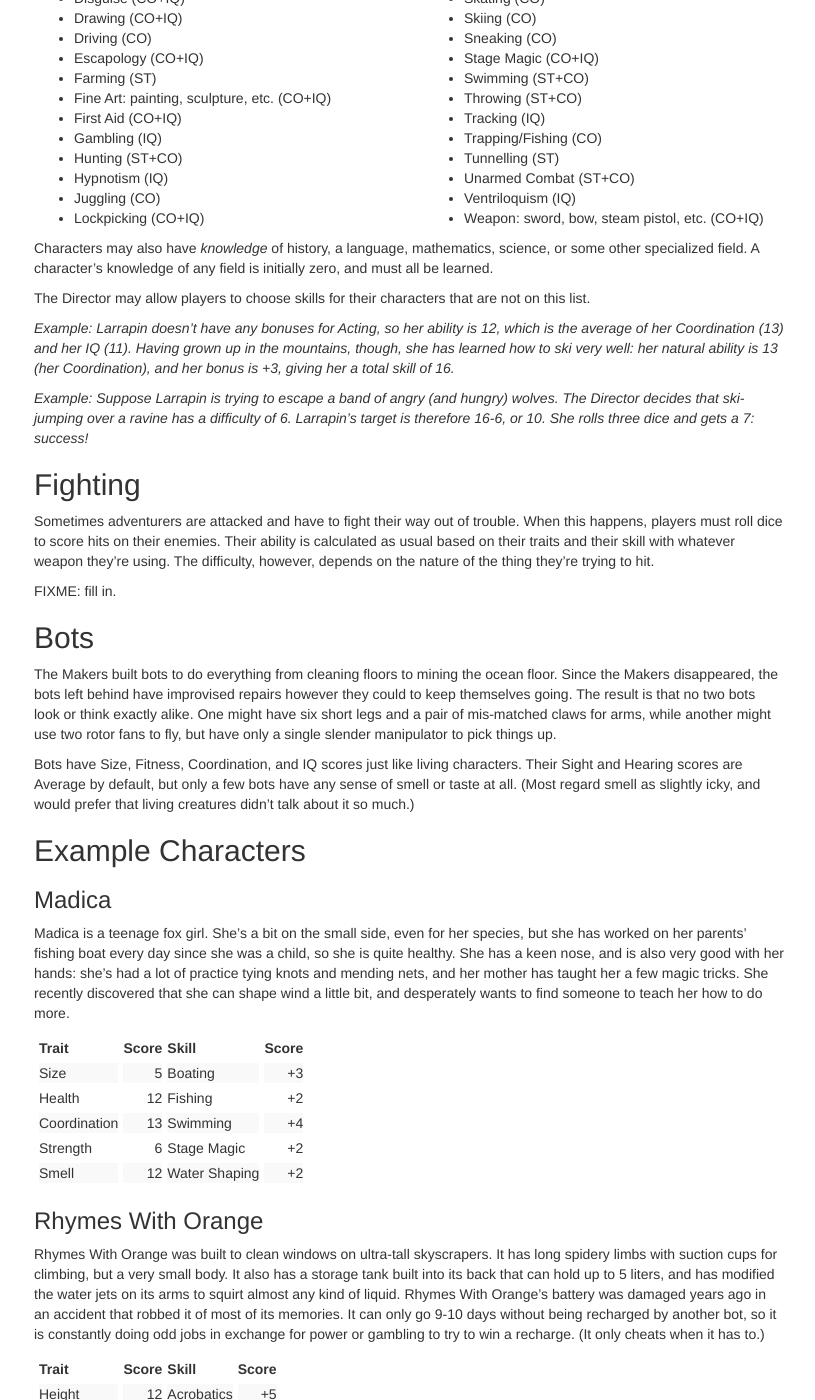
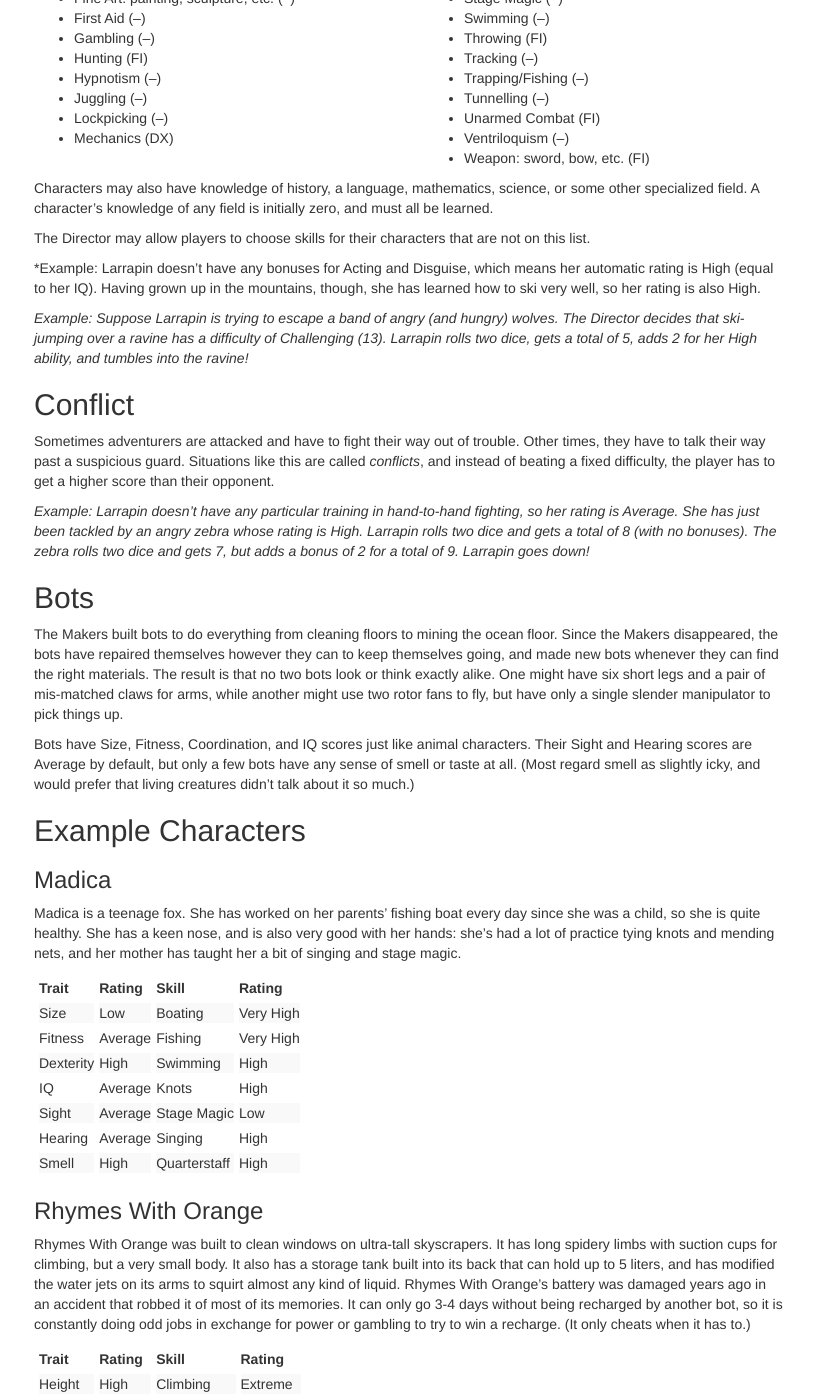
Before and after one commit to gvwilson/sensibleadventures, a Jekyll site: the page built from shapers.md, in a window 1280 px wide and 1400 px high, scrolled down 3282 px. Shown: the whole window, without its empty margins (36-851 px from the left). Built offline with Jekyll 4.4.1, drawn with Linux system fonts in a browser that asks for light colours; nearby versions of some CDN libraries; library files that are not in the unit come from our copies; some of the changed text lies outside the part shown.

Commit message:
Using PDQ rules for Shapers and Bots

```diff
--- a/shapers.md
+++ b/shapers.md
@@ -37,9 +37,9 @@
 ## Game Mechanics
 
 Every character in *Shapers and Bots* is described by a handful of *traits*.
-Everything a character might want to do---climb a wall,
-sing a song,
-or persuade an angry bear not to throw them overboard---has a *difficulty*.
+Everything a character might want to do,
+like climb a wall,
+has a *difficulty*.
 Together,
 the two determine the odds of the character doing what they want to do.
 
@@ -86,7 +87,7 @@
 
 2. Shau Sheu now needs to climb a slippery icefall.
    The task is challenging,
-   so she needs to get 11 or better to do it.
+   so she needs to get 13 or better to do it.
    She rolls 2 and 6, adds 2 for her Good rating:
    nope.
    The total is only 10,
@@ -94,7 +95,7 @@
 
 ## Characters
 
-Every character has these four traits:
+Every character has an Average rating for these four traits unless otherwise noted:
 
 - **Size**: how large the character is.
   In exceptional cases,
@@ -111,10 +112,8 @@
 - **IQ**: how good the character is at book learning and puzzle solving.
   Note that a character with a low IQ is not necessarily stupid.
 
-All of a character's traits are Average unless otherwise noted.
-Every animal character may also have ratings for **Sight**, **Hearing**, and **Smell**.
-These are all Average too unless otherwise noted,
-so they usually don't need to be written down.
+Every character also has ratings for **Sight**, **Hearing**, and **Smell**.
+These are all Average too unless otherwise noted.
 
 > Note: Smell includes the sense of taste.
 
@@ -125,10 +124,8 @@
 - **Honesty**: how likely the character is to tell the truth.
 
 Player characters (PCs) don't have scores for these
-because it's up to the player to be brave
-and to tell the truth (or not).
-NPCs only need to be given scores for these traits
-when it's important to the game.
+because being brave and telling the truth (or not) are part of the game.
+NPCs only need to be given scores for these traits when it's important.
 
 ## Species
 
@@ -140,7 +137,7 @@
 | bison     | High      |           | Very Low  | Low       |         |       | horns              |
 | eagle     | Low       | Very High |           | Very High | High    | Low   | flying             |
 | elephant  | Very High |           |           |           |         |       | prehensile trunk   |
-| fox       | Low       |           | High      | High      |         |       | carnivore          |
+| fox       | Low       |           | High      |           |         | High  | carnivore          |
 | goat      |           |           |           |           |         |       | horns              |
 | kangaroo  |           | High      |           |           |         |       | leaping            |
 | lion      |           | High      |           |           | High    | High  | carnivore          |
@@ -154,15 +151,20 @@
 | zebra     |           |           |           |           |         |       |                    |
 
 *Example:
-Larrapin is a 15-year-old rabbit, so her ratings are:*
+Larrapin is a very bright 15-year-old rabbit.*
 
-- *Size: Very Low.*
-- *Fitness: Average*
-- *Dexterity: Average*
-- *IQ: Average*
-- *Sight: Average*
-- *Hearing: High*
-- *Smell: High*
+| Trait     | Rating   |
+| --------- | -------- |
+| Size      | Very Low |
+| Fitness   | Average  |
+| Dexterity | Average  |
+| IQ        | High     |
+| Sight     | Average  |
+| Hearing   | High     |
+| Smell     | High     |
+
+Note that her IQ is High rather than Average:
+Larrapin loves to do puzzles and word games.
 
 ## Shaping
 
@@ -176,21 +178,19 @@
 
 -  **Earth**: dirt and stone. Very experienced earth shapers can also shape metal.
 
--  **Air**: wind.
+-  **Air**: wind and sound.
 
--  **Fire**: flames.
+-  **Light**: create (silent) illusions and make shadows.
 
 -  **Water**: in its liquid form. Very experienced shapers can also shape ice.
+   Water-shaping an animal is a very serious crime.
 
 -  **Luck**: increase or decrease the chance of something happening.
 
--  **Time**: slow things down or speed things up.  (Nobody can stop or reverse time, or see the future.)
+-  **Time**: slow things down or speed things up.
+   (Nobody can stop or reverse time, or see the future.)
 
-It is extremely rare for someone to be able to do more than one kind of shaping,
-and no one can shape opposites:
-Earth and Air,
-Fire and Water,
-Luck and Time.
+It is *extremely* rare for someone to be able to do more than one kind of shaping.
 
 *Example:
 Larrapin is a water shaper.
@@ -201,85 +201,64 @@
 ## Skills
 
 Every character has skills that they're particularly good at.
-A skill is recorded as a *bonus*:
-+1 means a little knowledge,
-+2 is more,
-and so on.
-A score of 4 or more is very good,
-and a score or 6 or higher is generally considered an expert.
-
-Every time a character needs to do something difficult,
-their player or the Director rolls three dice to see if they succeeded or not.
-If the total of the three dice is less than or equal to the number they need,
-they succeed.
-If the total is greater than that number,
-they fail.
-
-The number needed,
-called the *target*,
-is the value of one of the player's traits,
-plus their skill (if they have one),
-minus the difficulty of the task.
-
-Some useful skills are listed below with the trait they add to.
-If two traits are listed,
-the character's basic ability is the average of those two traits rounded down
-(so that it is never less than the lower of their two trait scores).
-If the basic skill is "--",
-it means that characters don't have any natural ability:
-everything has to be learned from scratch.
+Some common skills are listed below
+along with the trait or traits they are based on.
+If a person doesn't have any special training,
+their ability in that skill is equal to their level in that trait
+(or the lower of their traits' levels if several are listed).
+If the base trait is "--" it means that characters don't have any ability at all by default.
 
 <div class="row">
 <div class="col-sm-6" markdown="1">
-- Acrobatics (CO)
-- Acting (CO+IQ)
-- Animal Handling (ST+CO)
-- Boating (ST+CO)
-- Camouflage (CO)
-- Camping (CO+IQ)
-- Climbing (ST+CO)
-- Craft: carpentry, sewing, etc. (CO)
-- Dancing (CO)
-- Disguise (CO+IQ)
-- Drawing (CO+IQ)
-- Driving (CO)
-- Escapology (CO+IQ)
-- Farming (ST)
-- Fine Art: painting, sculpture, etc. (CO+IQ)
-- First Aid (CO+IQ)
-- Gambling (IQ)
-- Hunting (ST+CO)
-- Hypnotism (IQ)
-- Juggling (CO)
-- Lockpicking (CO+IQ)
+- Acrobatics (FI)
+- Acting/Disguise (IQ)
+- Animal Handling (FI,IQ)
+- Boating (--)
+- Camouflage (--)
+- Camping (FI,DX,IQ)
+- Climbing (FI)
+- Craft: carpentry, sewing, etc. (--)
+- Dancing (FI)
+- Drawing (--)
+- Driving (--)
+- Escapology (--)
+- Farming (--)
+- Fine Art: painting, sculpture, etc. (--)
+- First Aid (--)
+- Gambling (--)
+- Hunting (FI)
+- Hypnotism (--)
+- Juggling (--)
+- Lockpicking (--)
+- Mechanics (DX)
 </div>
 <div class="col-sm-6" markdown="1">
-- Mechanics (CO+IQ)
-- Medicine (CO+IQ)
-- Metalwork (ST+CO)
-- Music (CO)
-- Navigation (IQ)
+- Medicine (--)
+- Metalwork (--)
+- Music (--)
+- Navigation (--)
 - Persuasion (IQ)
-- Picking Pockets (CO)
-- Riding (ST+CO)
-- Robotics (IQ)
-- Skating (CO)
-- Skiing (CO)
-- Sneaking (CO)
-- Stage Magic (CO+IQ)
-- Swimming (ST+CO)
-- Throwing (ST+CO)
-- Tracking (IQ)
-- Trapping/Fishing (CO)
-- Tunnelling (ST)
-- Unarmed Combat (ST+CO)
-- Ventriloquism (IQ)
-- Weapon: sword, bow, steam pistol, etc. (CO+IQ)
+- Picking Pockets (--)
+- Riding (FI)
+- Robotics (--)
+- Shooting (--)
+- Singing (--)
+- Skating (--)
+- Skiing (--)
+- Sneaking (FI)
+- Stage Magic (--)
+- Swimming (--)
+- Throwing (FI)
+- Tracking (--)
+- Trapping/Fishing (--)
+- Tunnelling (--)
+- Unarmed Combat (FI)
+- Ventriloquism (--)
+- Weapon: sword, bow, etc. (FI)
 </div>
 </div>
 
-Characters may also have *knowledge*
-of history, a language, mathematics, science,
+Characters may also have knowledge of history, a language, mathematics, science,
 or some other specialized field.
 A character's knowledge of any field is initially zero,
 and must all be learned.
@@ -288,45 +267,49 @@
 that are not on this list.
 
 *Example:
-Larrapin doesn't have any bonuses for Acting,
-so her ability is 12,
-which is the average of her Coordination (13) and her IQ (11).
+Larrapin doesn't have any bonuses for Acting and Disguise,
+which means her automatic rating is High (equal to her IQ).
 Having grown up in the mountains,
 though,
-she has learned how to ski very well:
-her natural ability is 13 (her Coordination),
-and her bonus is +3,
-giving her a total skill of 16.*
+she has learned how to ski very well,
+so her rating is also High.
 
 *Example:
 Suppose Larrapin is trying to escape a band of angry (and hungry) wolves.
-The Director decides that ski-jumping over a ravine has a difficulty of 6.
-Larrapin's target is therefore 16-6, or 10.
-She rolls three dice and gets a 7: success!*
+The Director decides that ski-jumping over a ravine has a difficulty of Challenging (13).
+Larrapin rolls two dice, gets a total of 5, adds 2 for her High ability,
+and tumbles into the ravine!*
 
-## Fighting
+## Conflict
 
 Sometimes adventurers are attacked and have to fight their way out of trouble.
-When this happens,
-players must roll dice to score hits on their enemies.
-Their ability is calculated as usual based on their traits
-and their skill with whatever weapon they're using.
-The difficulty, however, depends on the nature of the thing they're trying to hit.
+Other times,
+they have to talk their way past a suspicious guard.
+Situations like this are called *conflicts*,
+and instead of beating a fixed difficulty,
+the player has to get a higher score than their opponent.
 
-FIXME: fill in.
+*Example:
+Larrapin doesn't have any particular training in hand-to-hand fighting,
+so her rating is Average.
+She has just been tackled by an angry zebra whose rating is High.
+Larrapin rolls two dice and gets a total of 8 (with no bonuses).
+The zebra rolls two dice and gets 7,
+but adds a bonus of 2 for a total of 9.
+Larrapin goes down!*
 
 ## Bots
 
 The Makers built bots to do everything from cleaning floors to mining the ocean floor.
 Since the Makers disappeared,
-the bots left behind have improvised repairs however they could
-to keep themselves going.
+the bots have repaired themselves however they can to keep themselves going,
+and made new bots whenever they can find the right materials.
 The result is that no two bots look or think exactly alike.
 One might have six short legs and a pair of mis-matched claws for arms,
 while another might use two rotor fans to fly,
 but have only a single slender manipulator to pick things up.
 
-Bots have Size, Fitness, Coordination, and IQ scores just like living characters.
+Bots have Size, Fitness, Coordination, and IQ scores just like animal characters.
 Their Sight and Hearing scores are Average by default,
 but only a few bots have any sense of smell or taste at all.
 (Most regard smell as slightly icky,
@@ -336,25 +319,23 @@
 
 ### Madica
 
-Madica is a teenage fox girl.
-She's a bit on the small side,
-even for her species,
-but she has worked on her parents' fishing boat every day since she was a child,
+Madica is a teenage fox.
+She has worked on her parents' fishing boat every day since she was a child,
 so she is quite healthy.
 She has a keen nose,
 and is also very good with her hands:
 she's had a lot of practice tying knots and mending nets,
-and her mother has taught her a few magic tricks.
-She recently discovered that she can shape wind a little bit,
-and desperately wants to find someone to teach her how to do more.
+and her mother has taught her a bit of singing and stage magic.
 
-| **Trait**     | **Score** | **Skill**     | **Score** |
-| ------------- | --------: | ------------- | --------: |
-| Size          |         5 | Boating       |        +3 |
-| Health        |        12 | Fishing       |        +2 |
-| Coordination  |        13 | Swimming      |        +4 |
-| Strength      |         6 | Stage Magic   |        +2 |
-| Smell         |        12 | Water Shaping |        +2 |
+| Trait     | Rating  | Skill        | Rating    |
+| --------- | ------- | ------------ | --------- |
+| Size      | Low     | Boating      | Very High |
+| Fitness   | Average | Fishing      | Very High |
+| Dexterity | High    | Swimming     | High      |
+| IQ        | Average | Knots        | High      |
+| Sight     | Average | Stage Magic  | Low       |
+| Hearing   | Average | Singing      | High      |
+| Smell     | High    | Quarterstaff | High      |
 
 ### Rhymes With Orange
 
@@ -365,14 +346,18 @@
 and has modified the water jets on its arms to squirt almost any kind of liquid.
 Rhymes With Orange's battery was damaged years ago
 in an accident that robbed it of most of its memories.
-It can only go 9-10 days without being recharged by another bot,
+It can only go 3-4 days without being recharged by another bot,
 so it is constantly doing odd jobs in exchange for power
 or gambling to try to win a recharge.
 (It only cheats when it has to.)
 
-| Trait        | Score | **Skill**   | **Score** |
-| ------------ | ----: | ----------- | --------: |
-| Height       |    12 | Acrobatics  |        +5 |
-| Weight       |     7 | Climbing    |        +5 |
-| Coordination |    10 | Gambling    |        +4 |
-| Strength     |    11 | Squirt      |        +3 |
+| Trait     | Rating  | Skill        | Rating    |
+| --------- | ------- | ------------ | --------- |
+| Height    | High    | Climbing     | Extreme   |
+| Weight    | Low     | Acrobatics   | Very High |
+| Fitness   | Average | Gambling     | Very High |
+| Dexterity | Average | Squirting    | High      |
+| IQ        | Average | Mathematics  | High      |
+| Sight     | Average | Navigation   | High      |
+| Hearing   | Low     |              |           |
+| Smell     | None    |              |           |
```
Also changed, not shown: other parts of shapers.md (+7 -6 lines).
